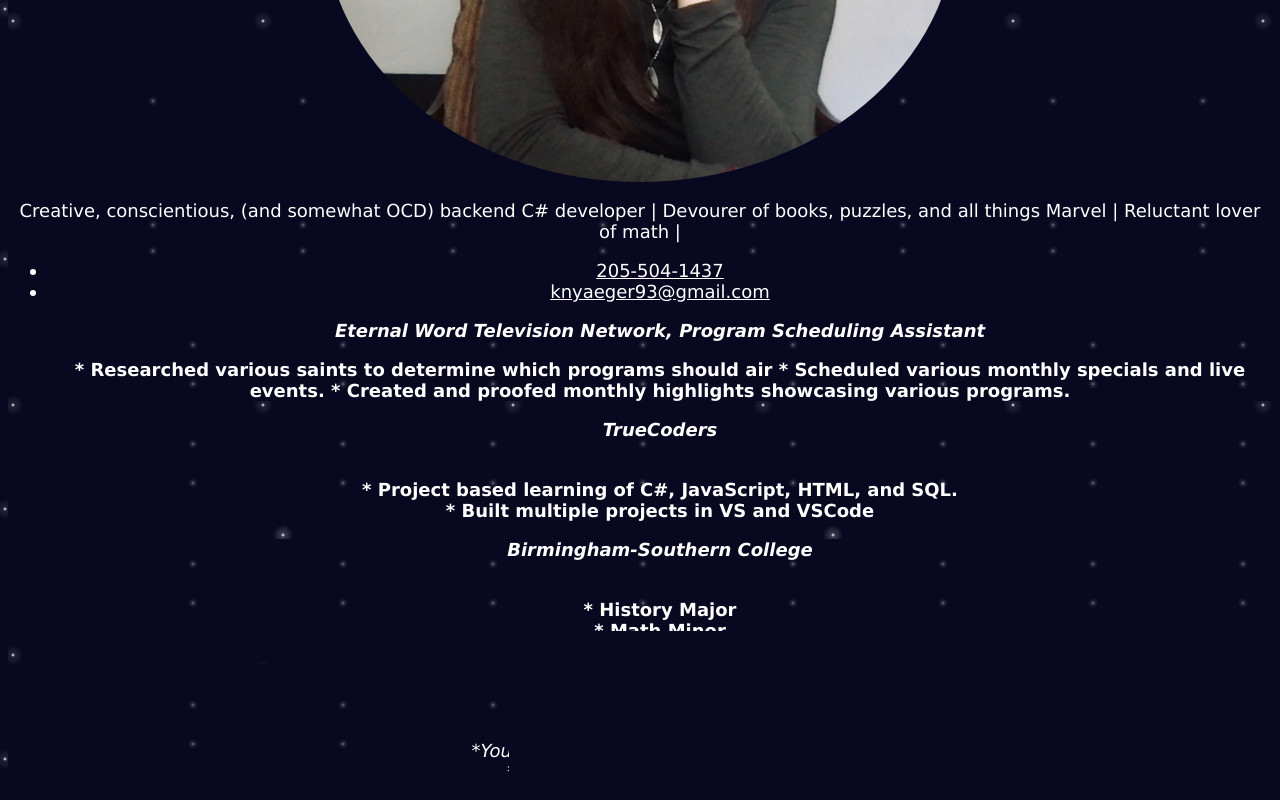
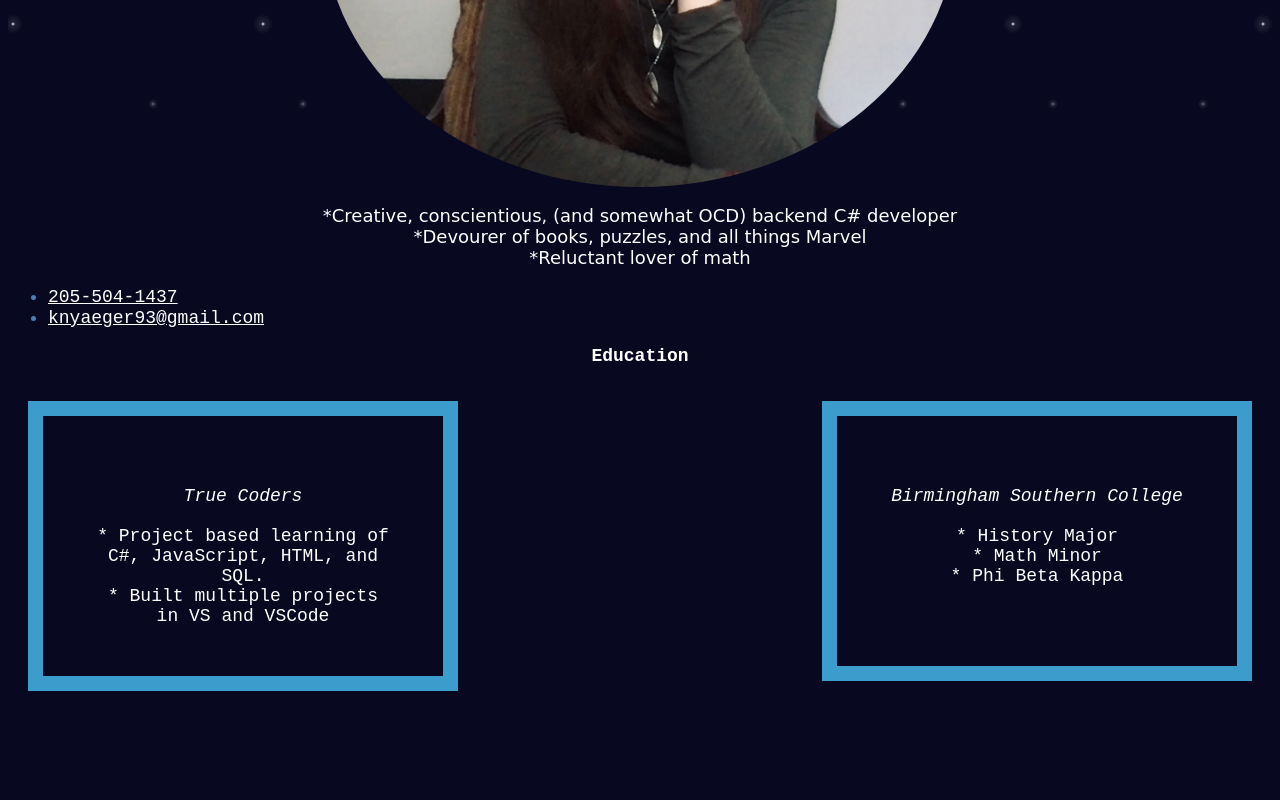
Before and after one commit to KatelynYaeger/Portfolio, a plain HTML site: page index.html in a window 1280 px wide. Shown: the part 386-1186 px from the top of the page. After the commit the page ends 1097 px from the top, so only its background shows below. Drawn offline with Linux system fonts and the light colour scheme.

Commit message:
css commit

```diff
--- a/index.html
+++ b/index.html
@@ -8,60 +8,37 @@
     <link rel="stylesheet" href="style.css">
 
 </head>
-<body
+<body>
     <section>
+        <div class="heading">
             <h1> <em> Katelyn Yaeger</em></h1>
             <img src="Images/IMG_1850.jpg" alt="This image is not available for display" class="center">
-        <p> Creative, conscientious, (and somewhat OCD) backend C# developer | Devourer of books, puzzles, and all things Marvel | Reluctant lover of math | </p>
+        </div>
+            <p id="p1"> *Creative, conscientious, (and somewhat OCD) backend C# developer <br> *Devourer of books, puzzles, and all things Marvel <br> *Reluctant lover of math  </p>
     </section>
-        <ul>
-            <li><a href="tel: 205-504-1437">205-504-1437</a></li>
-            <li><a href="mailto: knyaeger93@gmail.com">knyaeger93@gmail.com</a></li>
+        <ul class="bottom">
+            <li class="contact"><a href="tel: 205-504-1437">205-504-1437</a></li>
+            <li class="contact"><a href="mailto: knyaeger93@gmail.com">knyaeger93@gmail.com</a></li>
+        </ul>
+<div class="edu">
     <section>
-                <h1>
-                    <h3> <em> Eternal Word Television Network, Program Scheduling Assistant</em>
-                        <p>
-                            * Researched various saints to determine which programs should air
-                            * Scheduled various monthly specials and live events.
-                            * Created and proofed monthly highlights showcasing various programs.
-
-                        </p>
-                    </h3>
-                </h1>
-            </section>
-
-            <section>
-                <h1>
-                    <h3> <em> TrueCoders</em>
-                        <p>
+        <h1>Education</h1>
+        <h2></h2>
+            <p class="div1">
+                <br> <em> True Coders </em>
+                <br>
                 <br> * Project based learning of C#, JavaScript, HTML, and SQL.
                 <br> * Built multiple projects in VS and VSCode
-
             </p>
-                    </h3>
-                </h1>
-            </section>
-
-            <section>
-                <h1>
-                    <h3> <em> Birmingham-Southern College</em>
-                        <p>
+        <h2></h2>
+            <p class="div2">
+                <br> <em> Birmingham Southern College </em>
+                <br>
                 <br> * History Major
                 <br> * Math Minor
                 <br> * Phi Beta Kappa
-
-                        </p>
-                    </h3>
-                </h1>
-            </section>
-            <section>
-                <h3>New Projects:</h3>
-                <p>
-                    <br> <em>*Your Next Read (book matching website)</em>
-                    <br> <em>*Daily Random Quotes for Writers</em>
             </p>
     </section>
-
-        </ul>
+</div>
 </body>
 </html>
--- a/style.css
+++ b/style.css
@@ -1,49 +1,63 @@
 * {
+      background-color: rgb(8, 8, 32);
+      text-align: center;
+      font-family: 'Courier New', Courier, monospace;
+      color: white;
+      font-size: large;
+}
+
+#p1 {
+    color: white;
+    text-align: center;
+    font-family: cursive;
     background-color: rgb(8, 8, 32);
-    background-image:
-    radial-gradient(white, rgba(255,255,255,.2) 2px, transparent 10px),
-    radial-gradient(white, rgba(255,255,255,.15) 1px, transparent 5px),
-    radial-gradient(white, rgba(255,255,255,.1) 2px, transparent 10px),
-    radial-gradient(rgba(255,255,255,.4), rgba(255,255,255,.1) 2px, transparent 5px);
-    background-size: 550px 550px, 350px 350px, 250px 250px, 150px 150px;
-    background-position: 0 0, 40px 60px, 130px 270px, 70px 100px;
-    text-align: center;
-    font-family: 'Lucida Sans', 'Lucida Sans Regular', 'Lucida Grande', 'Lucida Sans Unicode', Geneva, Verdana, sans-serif;
-    color: white;
-    font-size: large;
+}
 
 
-       /* width: 100%;
-        height: 100vh;
-        background: linear-gradient(
-          to top,
-          rgb(8,8,32) 100%,
-          pink 0%,
-        ); - to have upper third of page be the starry night*/
-
-
-
-
-
+.contact{
+      text-align: left;
+      font-family: fantasy;
+      color: steelblue;
 }
 
-p {
-    color: white;
-    text-align: center;
-    font-family: 'Lucida Sans', 'Lucida Sans Regular', 'Lucida Grande', 'Lucida Sans Unicode', Geneva, Verdana, sans-serif;
-}
 
 img {
       display: block;
       margin-left: auto;
       margin-right: auto;
+      border-radius: 50%;
+      height: 50%;
+      width: 50%;
 }
 
-img {
-      border-radius: 50%;
+.heading{
+      background-color: rgb(8, 8, 32);
+      background-image:
+      radial-gradient(white, rgba(255,255,255,.2) 2px, transparent 10px),
+      radial-gradient(white, rgba(255,255,255,.15) 1px, transparent 5px),
+      radial-gradient(white, rgba(255,255,255,.1) 2px, transparent 10px),
+      radial-gradient(rgba(255,255,255,.4), rgba(255,255,255,.1) 2px, transparent 5px);
+      background-size: 550px 550px, 350px 350px, 250px 250px, 150px 150px;
+      background-position: 0 0, 40px 60px, 130px 270px, 70px 100px;
+      text-align: center;
 }
 
-img {
-       height: 50%;
-       width: 50%;
-}
+.div1 {
+      width: 300px;
+      height: 150px;
+      border: 15px solid rgb(60, 157, 205);
+      padding: 50px;
+      margin: 20px;
+      display: inline-table;
+      float: left;
+    }
+
+    .div2 {
+      width: 300px;
+      height: 150px;
+      border: 15px solid rgb(60, 157, 205);
+      padding: 50px;
+      margin: 20px;
+      display: inline-table;
+      float: right;
+    }
```
Lines whose indentation alone changed are shown as unchanged.
